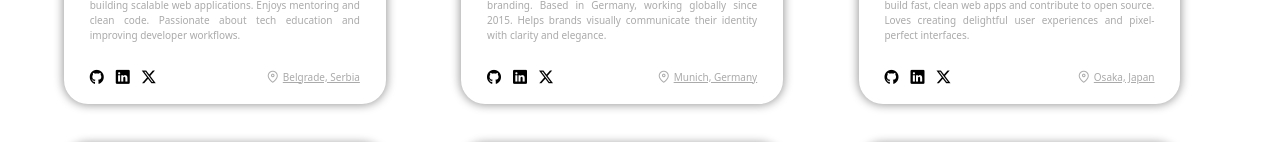
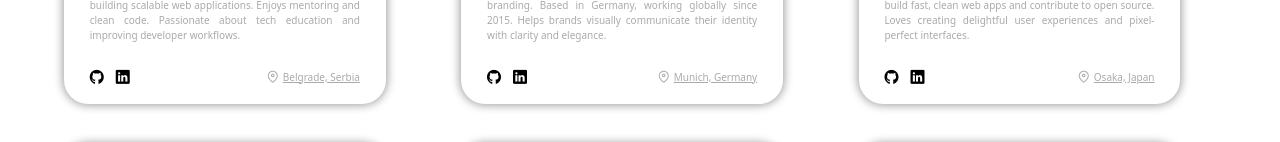
Before and after one commit to aleksamlsvc12/Profiles, a Vue app: page / in a window 1280 px wide. Shown: the part 528-670 px from the top of the page. Built offline with nearby package versions, Linux system fonts and the light colour scheme.

Commit message:
twitter icon deleted from profile card

```diff
--- a/src/components/Profile.vue
+++ b/src/components/Profile.vue
@@ -69,9 +69,8 @@
 
       <div class="flex justify-between items-center">
         <div class="flex gap-3">
-          <span class="pi pi-github text-sm"></span>
+          <span class="pi pi-github text-sm" ></span>
           <span class="pi pi-linkedin text-sm"></span>
-          <span class="pi pi-twitter text-sm"></span>
         </div>
 
         <div class="flex items-center gray gap-1">
```
